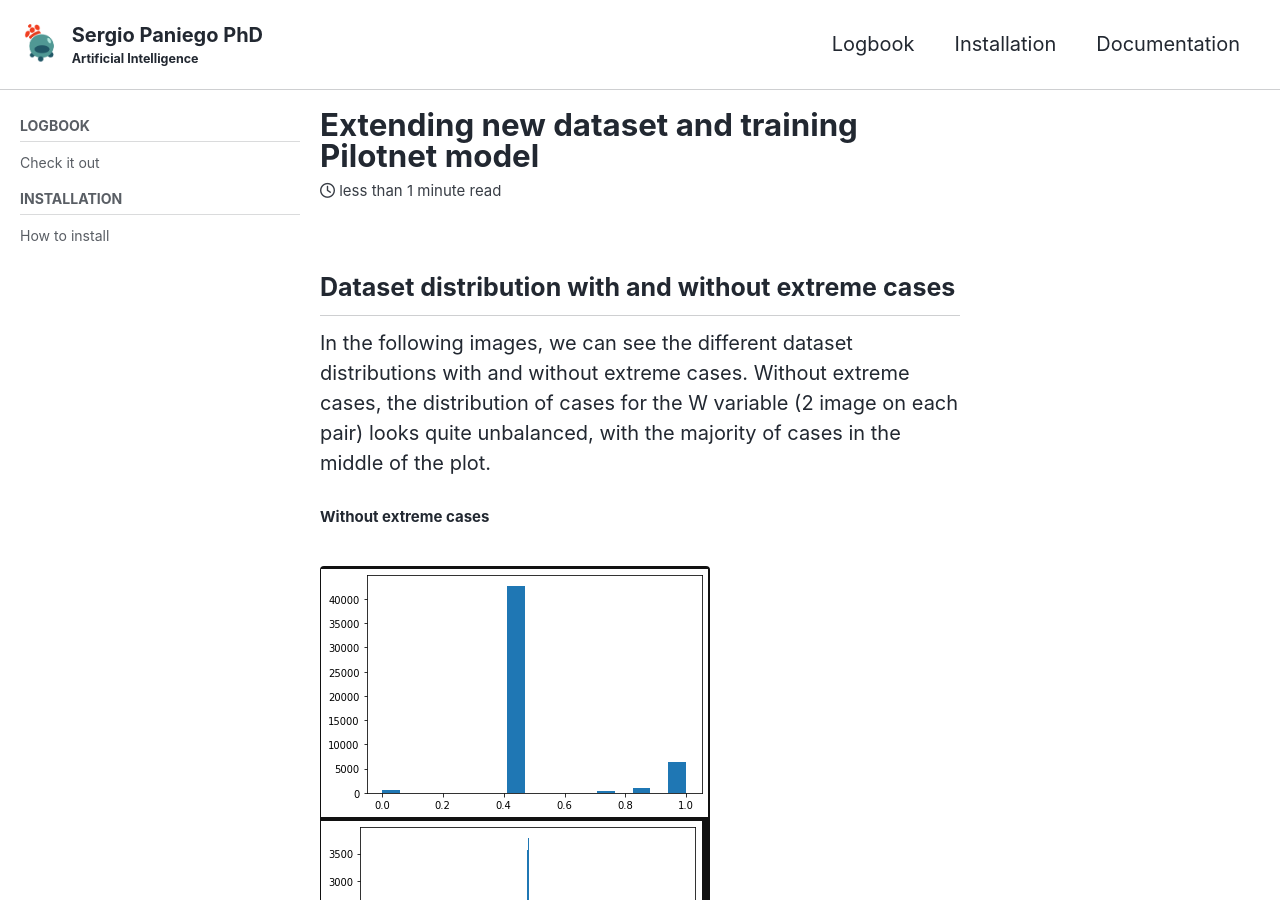
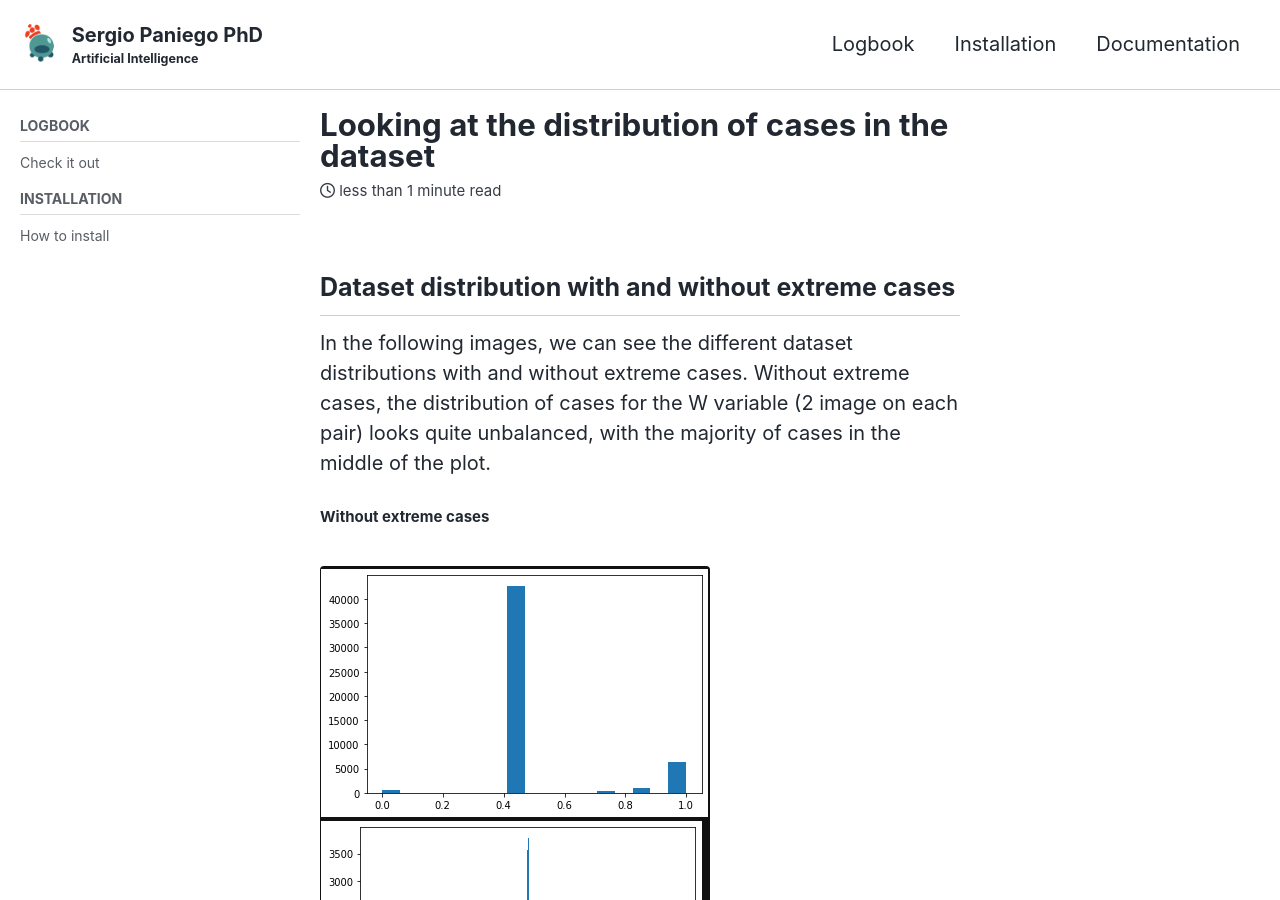
Before and after one commit to RoboticsLabURJC/2019-phd-sergio-paniego, a Jekyll site: the page built from docs/_posts/2022-03-24-comparing-dataset-distribution.md, in a window 1280 px wide and 900 px high. Built offline with Jekyll 4.4.1, drawn with Linux system fonts in a browser that asks for light colours; cached includes are drawn as plain includes; nearby versions of some CDN libraries.

Commit message:
Update blogpost

```diff
--- a/docs/_posts/2022-03-24-comparing-dataset-distribution.md
+++ b/docs/_posts/2022-03-24-comparing-dataset-distribution.md
@@ -1,6 +1,6 @@
 ---
-title: "Extending new dataset and training Pilotnet model"
-excerpt: "The new dataset has been expanded for a broader support."
+title: "Looking at the distribution of cases in the dataset"
+excerpt: "Plotting the cases distribution of the dataset"
 
 
 sidebar:
```
